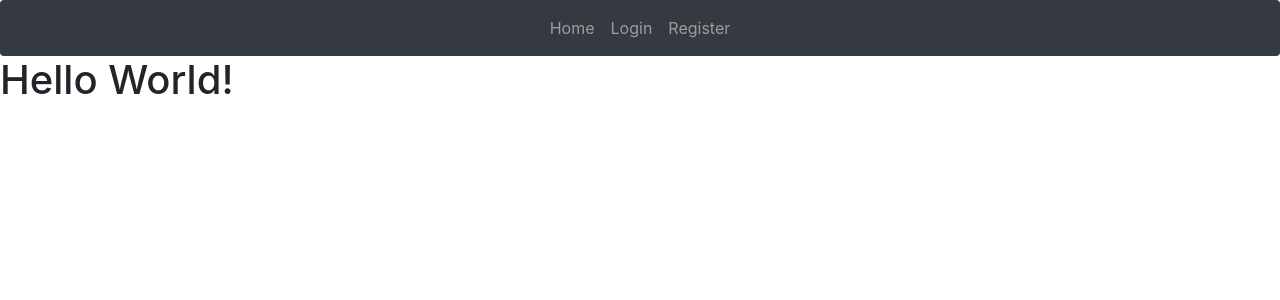
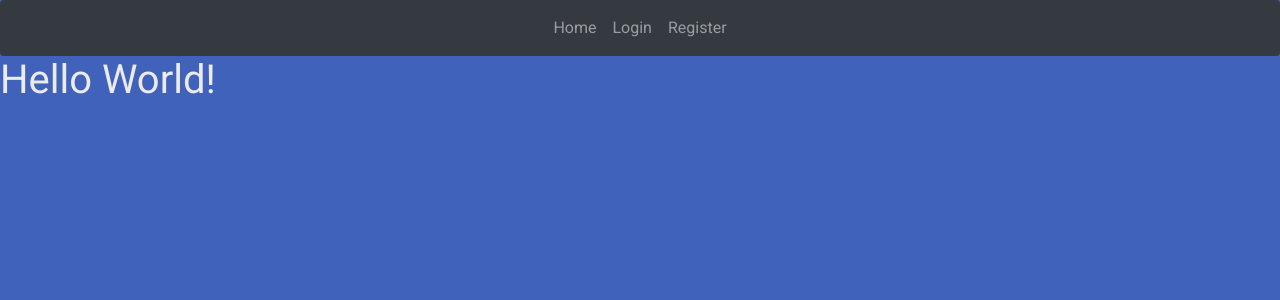
Before and after one commit to ksentak/omega, a React (Create React App) app in the folder client/: page / in a window 1280 px wide. Shown: the top 300 px of the page. Built offline with nearby package versions, Linux system fonts and the light colour scheme.

Commit message:
further formatting & initial styling

```diff
--- /dev/null
+++ b/client/src/index.css
@@ -0,0 +1,11 @@
+/* Google font */
+@import url('https://fonts.googleapis.com/css2?family=Roboto&display=swap');
+
+body {
+  background: #4062bb;
+  /* color: #59c3c3; */
+  color: #ebebeb;
+  /* color: #f45b69;
+  color: #52489c; */
+  font-family: 'Roboto', sans-serif;
+}
--- a/client/src/index.js
+++ b/client/src/index.js
@@ -1,9 +1,10 @@
 import React from 'react';
 import ReactDOM from 'react-dom';
-import App from './components/App/App';
+import App from './App';
 
 // CSS
 import 'bootstrap/dist/css/bootstrap.min.css';
+import './index.css';
 
 ReactDOM.render(
   <React.StrictMode>
```
Also changed, not shown: client/src/App.js (renamed from client/src/components/App/App.js, +6 -7 lines), client/src/components/App/App.css (deleted), client/src/pages/Landing/Landing.js (renamed from client/src/components/Landing/Landing.js).
